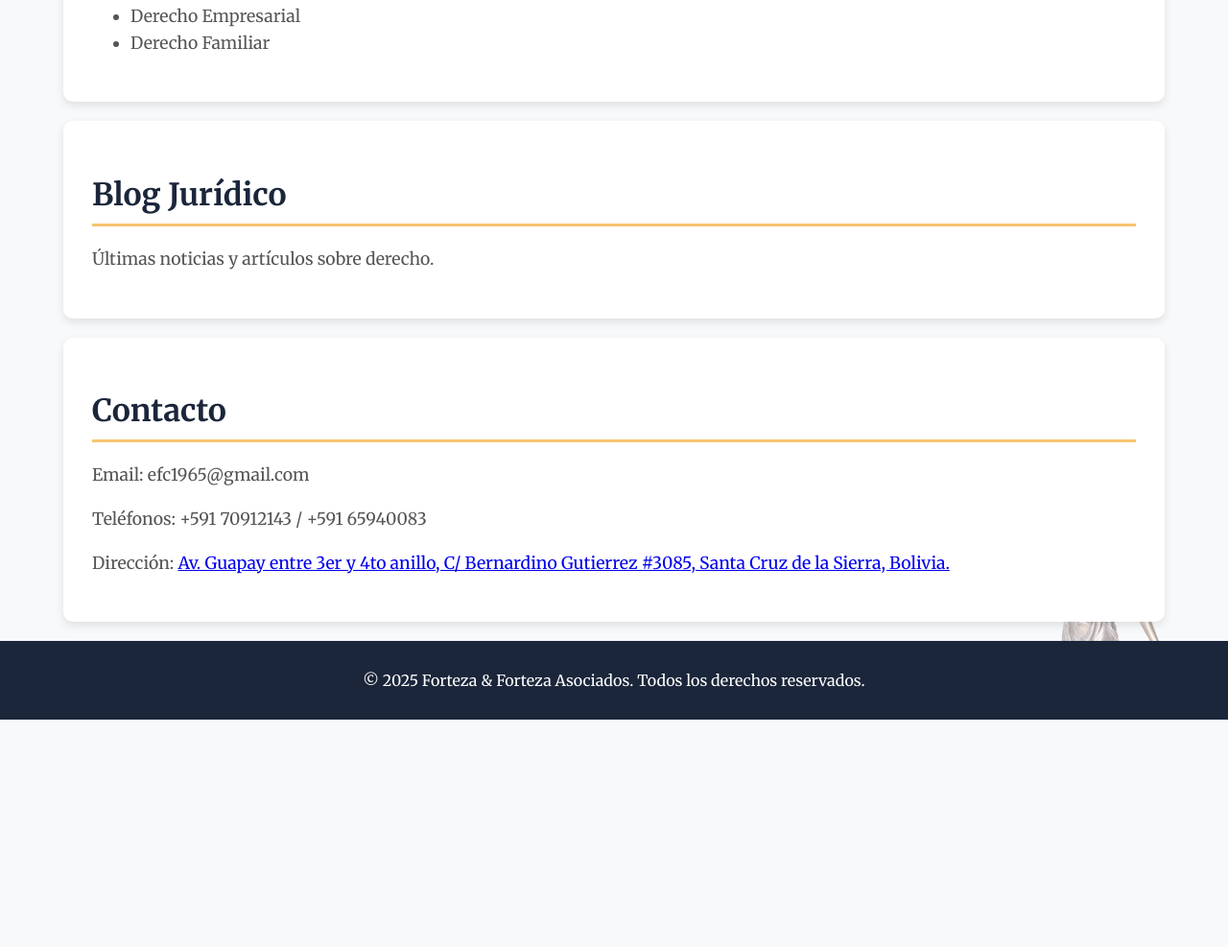
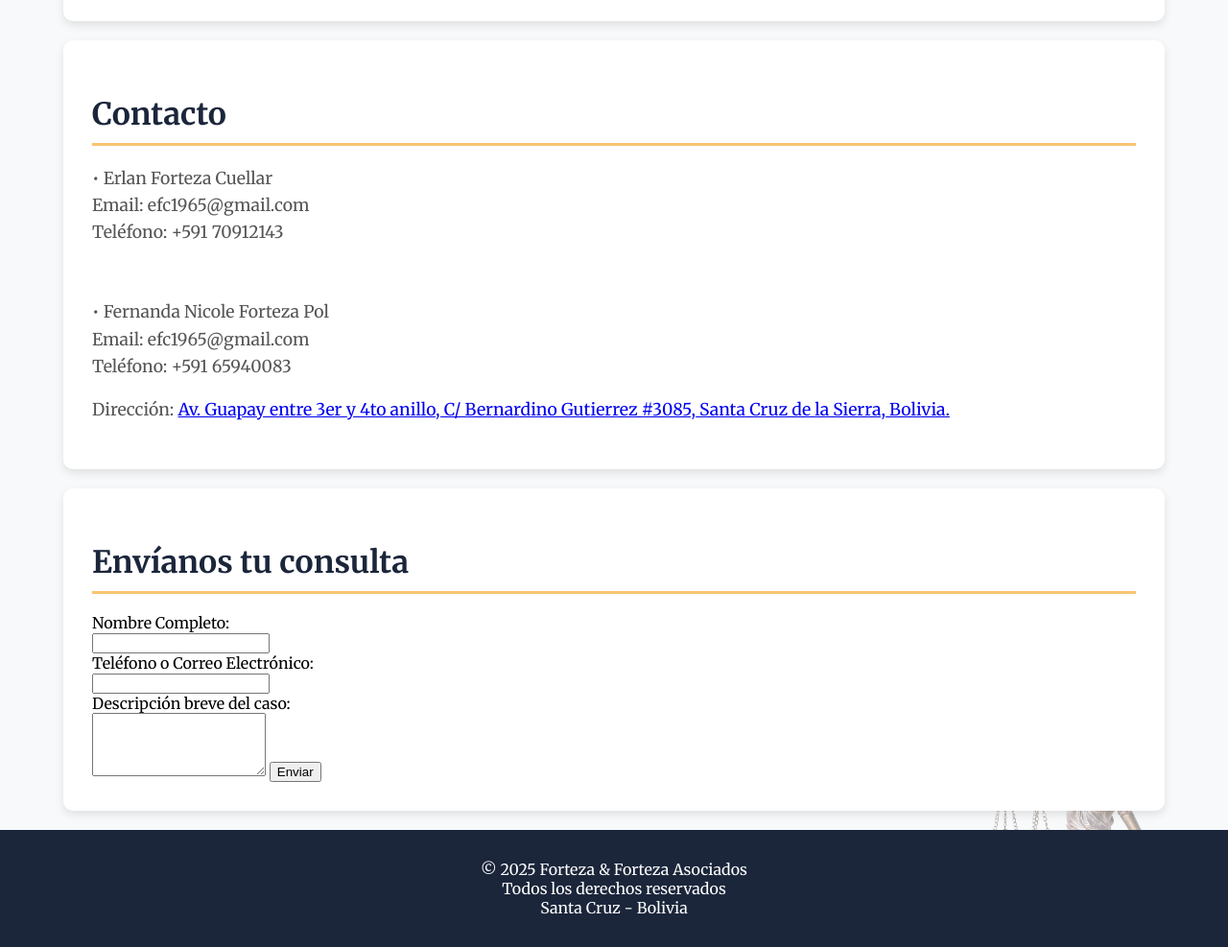
Before and after one commit to ErlanForteza/ffasociados.github.io, a plain HTML site: page index.html in a window 1280 px wide. Shown: the part 1316-2303 px from the top of the page at 96% size. Before the commit the page ends 2066 px from the top, so only its background shows below. Drawn offline with Linux system fonts and the light colour scheme.

Commit message:
index.html

```diff
--- a/index.html
+++ b/index.html
@@ -3,25 +3,23 @@
 <head>
     <meta charset="UTF-8">
     <meta name="viewport" content="width=device-width, initial-scale=1.0">
-    <title>Forteza y Forteza Asociados - Estudio Jurídico</title>
+    <title>Forteza & Forteza - Estudio Jurídico</title>
     <link rel="stylesheet" href="styles.css">
     <link href="https://fonts.googleapis.com/css2?family=Merriweather:wght@300;400;700&display=swap" rel="stylesheet">
 </head>
 <body>
     <!-- Imágenes decorativas -->
-    <img src="Templario1.webp" alt="Logo1" class="imagen-esquina-derecha">
     <img src="EscuadraCompas1-removebg-preview.png" alt="Logo2" class="imagen-esquina-izquierda">
     <img src="Fondo1.png" alt="Logo Inferior Derecho" class="imagen-esquina-inferior-derecha">
 
     <header>
-        <h1>FORTEZA & FORTEZA<br>Asociados<br>Estudio Jurídico</h1>
+        <h1>FORTEZA & FORTEZA<br>Estudio Jurídico</h1>
         <nav>
             <ul>
                 <li><a href="#inicio">Inicio</a></li>
                 <li><a href="#nosotros">Nosotros</a></li>
                 <li><a href="#servicios">Servicios</a></li>
                 <li><a href="#areas">Áreas de Práctica</a></li>
-                <li><a href="#blog">Blog</a></li>
                 <li><a href="#contacto">Contacto</a></li>
             </ul>
         </nav>
@@ -29,13 +27,13 @@
 
     <main>
         <section id="inicio">
-            <h2>Bienvenidos a Forteza & Forteza Asociados</h2>
+            <h2>Bienvenidos a Forteza & Forteza</h2>
             <p>Soluciones legales con experiencia y compromiso.</p>
         </section>
 
         <section id="nosotros">
             <h2>Sobre Nosotros</h2>
-            <p>Contamos con más de 30 años de experiencia ofreciendo asesoría y defensa legal de primer nivel.<br>
+            <p>Contamos con más de 25 años de experiencia ofreciendo asesoría y defensa legal de primer nivel.<br>
             Sabemos que cada caso es único y requiere una atención personalizada.<br>
             Por ello, nos dedicamos a brindarte soluciones claras y eficaces con un compromiso total hacia tus intereses.</p>
         </section>
@@ -46,7 +44,7 @@
                 <li>Asesoramiento legal</li>
                 <li>Defensa en litigios</li>
                 <li>Contratos y acuerdos</li>
-                <li>Consultoría empresarial</li>
+                <li>Auditoría Jurídica Empresarial</li>
             </ul>
         </section>
 
@@ -56,26 +54,40 @@
                 <li>Derecho Civil</li>
                 <li>Derecho Penal</li>
                 <li>Derecho Laboral</li>
-                <li>Derecho Empresarial</li>
                 <li>Derecho Familiar</li>
             </ul>
         </section>
 
-        <section id="blog">
-            <h2>Blog Jurídico</h2>
-            <p>Últimas noticias y artículos sobre derecho.</p>
+        <section id="contacto">
+            <h2>Contacto</h2>
+            <p>• Erlan Forteza Cuellar<br>Email: efc1965@gmail.com<br>Teléfono: +591 70912143</p>
+            <br>
+            <p>• Fernanda Nicole Forteza Pol<br>Email: efc1965@gmail.com<br>Teléfono: +591 65940083</p>
+            <p>Dirección: <a href="https://www.google.com/maps" target="_blank">Av. Guapay entre 3er y 4to anillo, C/ Bernardino Gutierrez #3085, Santa Cruz de la Sierra, Bolivia.</a></p>
         </section>
 
-        <section id="contacto">
-            <h2>Contacto</h2>
-            <p>Email: efc1965@gmail.com</p>
-            <p>Teléfonos: +591 70912143 / +591 65940083</p>
-            <p>Dirección: <a href="https://www.google.com/maps" target="_blank">Av. Guapay entre 3er y 4to anillo, C/ Bernardino Gutierrez #3085, Santa Cruz de la Sierra, Bolivia.</a></p>
+        <section id="buzon">
+            <h2>Envíanos tu consulta</h2>
+            <form action="https://wa.me/59170912143" method="get" target="_blank">
+                <label for="nombre">Nombre Completo:</label>
+                <br>
+                <input type="text" id="nombre" name="nombre" required>
+                <br>
+                <label for="contacto">Teléfono o Correo Electrónico:</label>
+                <br>
+                <input type="text" id="contacto" name="contacto" required>
+                <br>
+                <label for="mensaje">Descripción breve del caso:</label>
+                <br>
+                <textarea id="mensaje" name="mensaje" rows="4" required></textarea>
+
+                <button type="submit">Enviar</button>
+            </form>
         </section>
     </main>
 
     <footer>
-        <p>&copy; 2025 Forteza & Forteza Asociados. Todos los derechos reservados.</p>
+        <p>&copy; 2025 Forteza & Forteza Asociados<br>Todos los derechos reservados<br> Santa Cruz - Bolivia</p>
     </footer>
 </body>
 </html>
```
